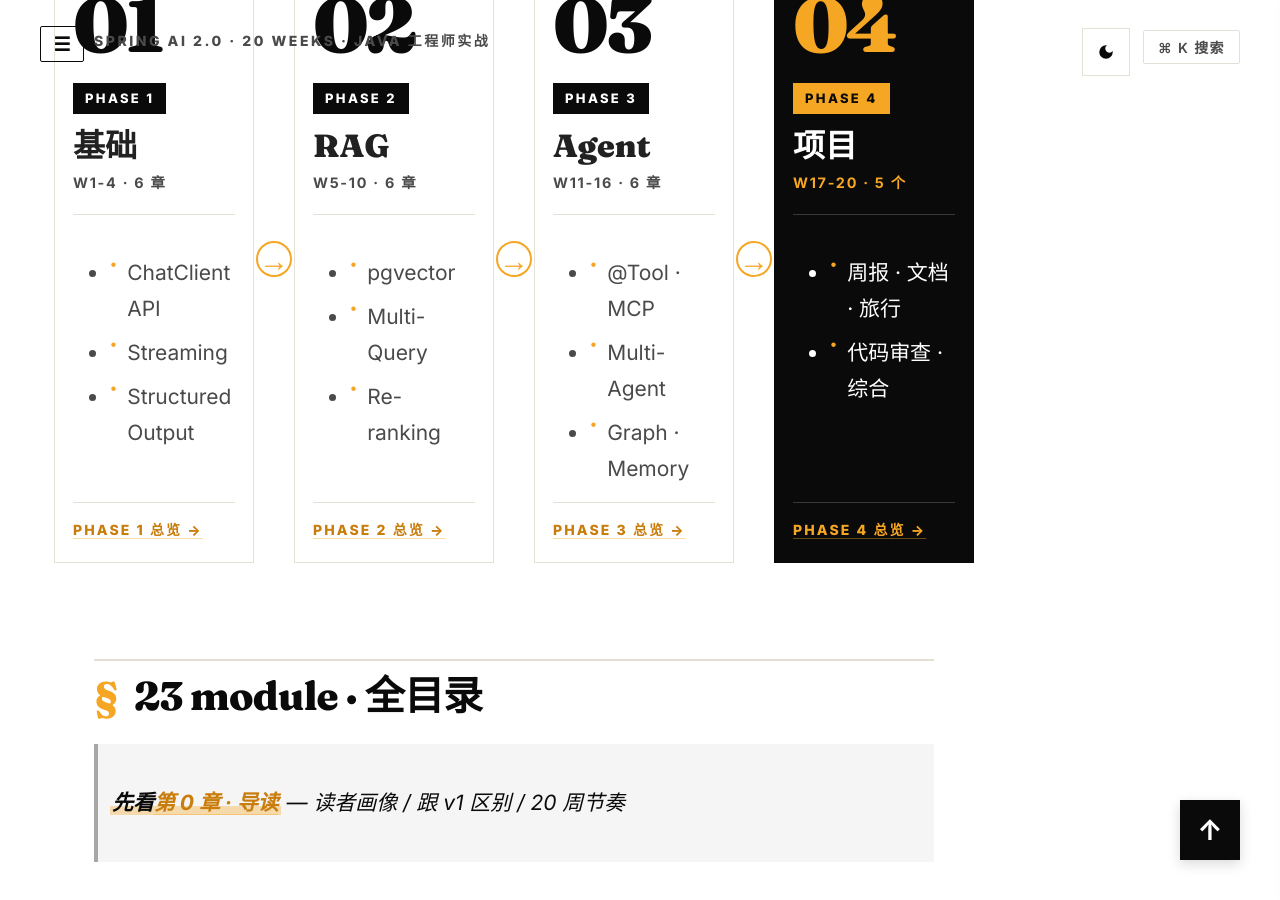
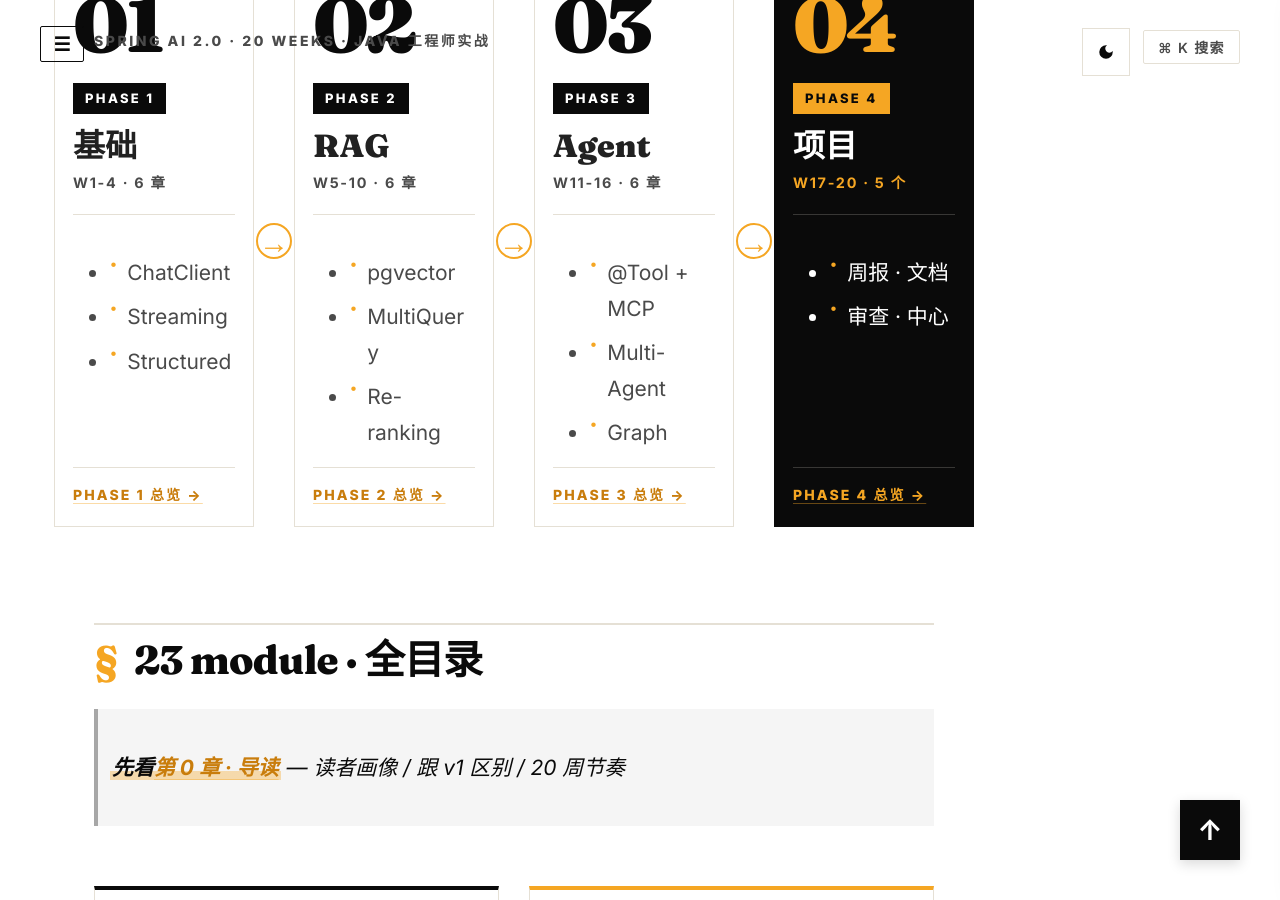
Before and after one commit to mishishi/spring-ai-2-0-projects, an MkDocs documentation site: the page built from docs/index.md, in a window 1280 px wide and 900 px high, scrolled down 2071 px. Built offline with MkDocs 1.6.1 and Material for MkDocs 9.7.7, drawn with Linux system fonts in a browser that asks for light colours; comment, search, counter and statistics services are not loaded.

Commit message:
refactor(home): phase-journey bullet 文字短一点(防 wrap)

```diff
--- a/docs/index.md
+++ b/docs/index.md
@@ -89,11 +89,11 @@
 
 <ul class="phase-journey__highlights">
 
-<li>ChatClient API</li>
+<li>ChatClient</li>
 
 <li>Streaming</li>
 
-<li>Structured Output</li>
+<li>Structured</li>
 
 </ul>
 
@@ -121,7 +121,7 @@
 
 <li>pgvector</li>
 
-<li>Multi-Query</li>
+<li>MultiQuery</li>
 
 <li>Re-ranking</li>
 
@@ -149,11 +149,11 @@
 
 <ul class="phase-journey__highlights">
 
-<li>@Tool · MCP</li>
+<li>@Tool + MCP</li>
 
 <li>Multi-Agent</li>
 
-<li>Graph · Memory</li>
+<li>Graph</li>
 
 </ul>
 
@@ -179,9 +179,9 @@
 
 <ul class="phase-journey__highlights">
 
-<li>周报 · 文档 · 旅行</li>
+<li>周报 · 文档</li>
 
-<li>代码审查 · 综合</li>
+<li>审查 · 中心</li>
 
 </ul>
 
```
